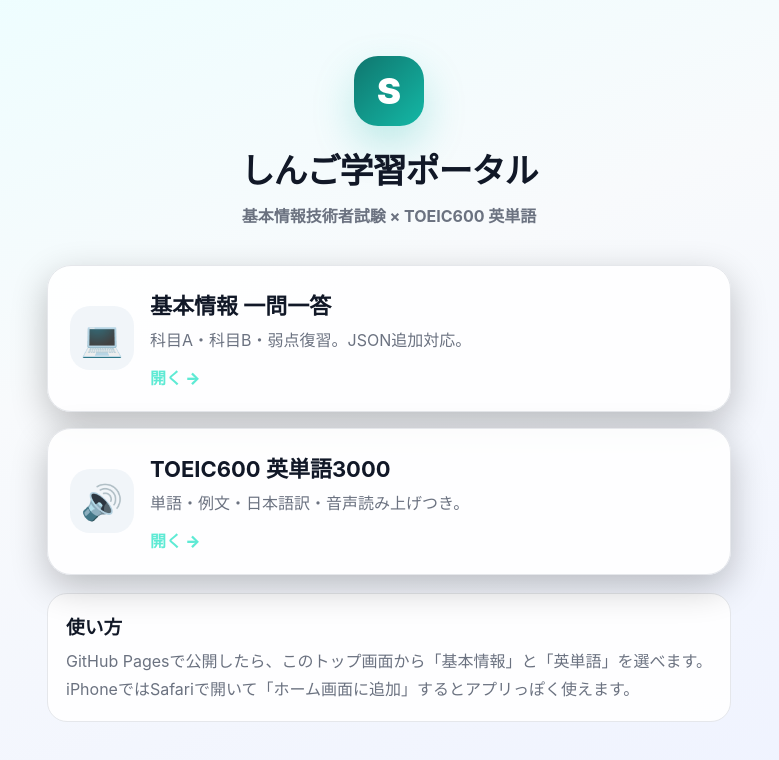
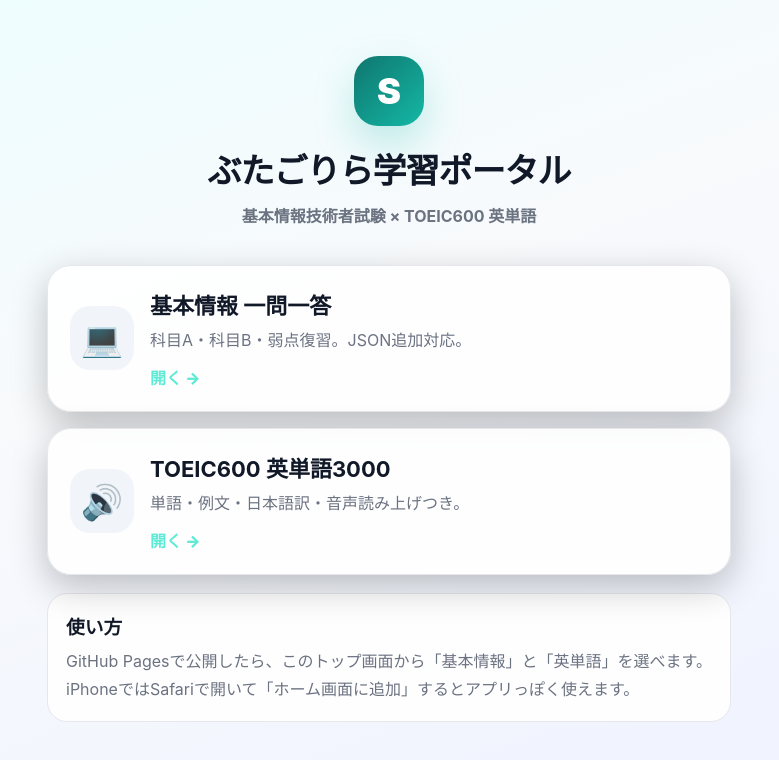
Before and after one commit to butagorilla1182/fe-quiz, a plain HTML site: page index.html in a window 1280 px wide. Shown: the whole page, without its empty margins (251-1030 px from the left). Drawn offline with Linux system fonts and the light colour scheme.

Commit message:
Update index.html

```diff
--- a/index.html
+++ b/index.html
@@ -5,13 +5,13 @@
   <meta name="viewport" content="width=device-width, initial-scale=1, viewport-fit=cover">
   <meta name="theme-color" content="#0f766e">
   <link rel="stylesheet" href="styles.css">
-  <title>しんご学習ポータル</title>
+  <title>ぶたごりら学習ポータル</title>
 </head>
 <body>
   <main class="portal">
     <header class="hero">
       <div class="logo">S</div>
-      <h1>しんご学習ポータル</h1>
+      <h1>ぶたごりら学習ポータル</h1>
       <p>基本情報技術者試験 × TOEIC600 英単語</p>
     </header>
 
```
